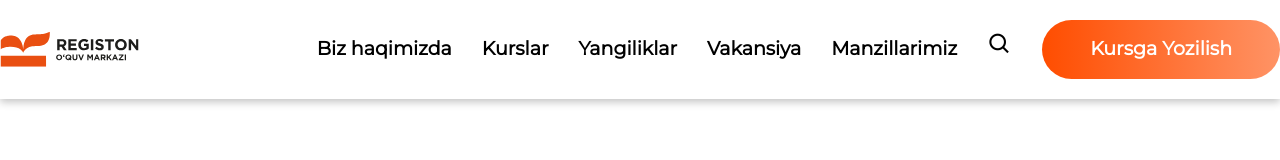
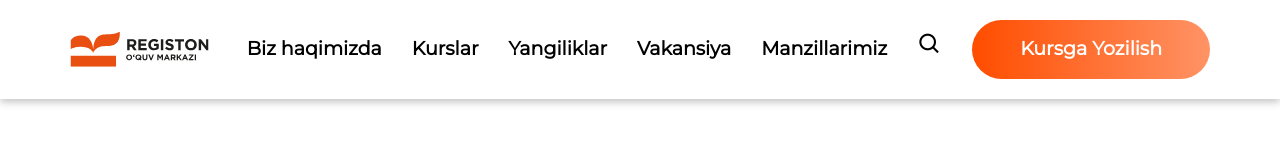
Before and after one commit to Behzod1Dev/rgn.uz, a plain HTML site: page index.html in a window 1280 px wide. Drawn offline with nearby package versions, Linux system fonts and the light colour scheme.

Commit message:
problem with width fixed

```diff
--- a/style.css
+++ b/style.css
@@ -10,7 +10,7 @@
 }
 
 .container {
-    max-width: 1340px;
+    max-width: 1140px;
     width: 100%;
     padding: 0 20px;
     margin: 0  auto;
```
